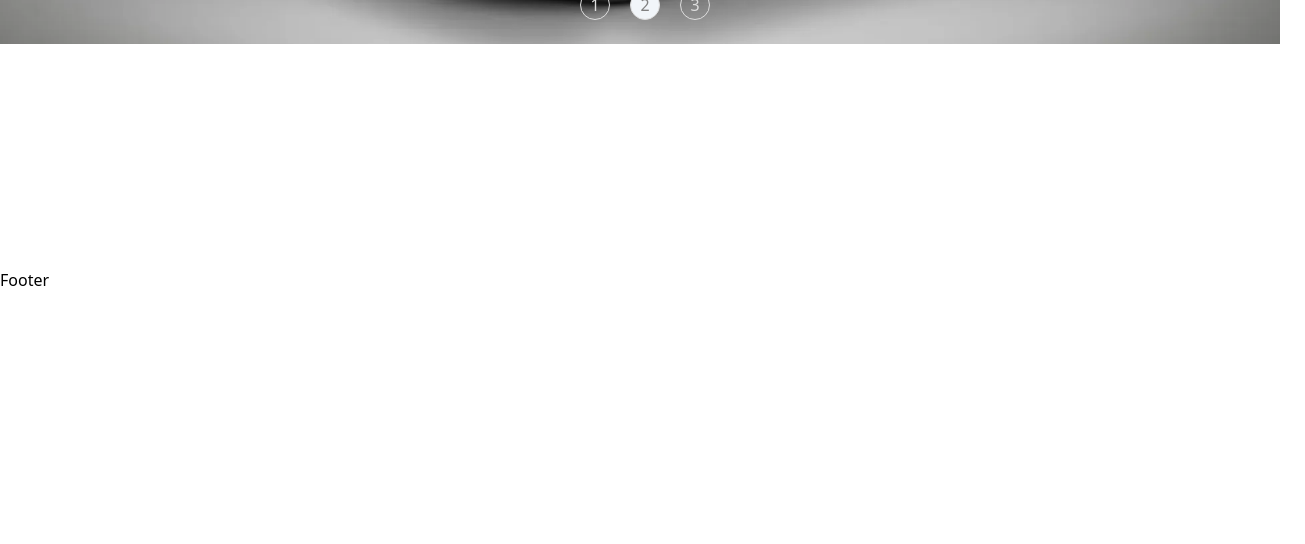
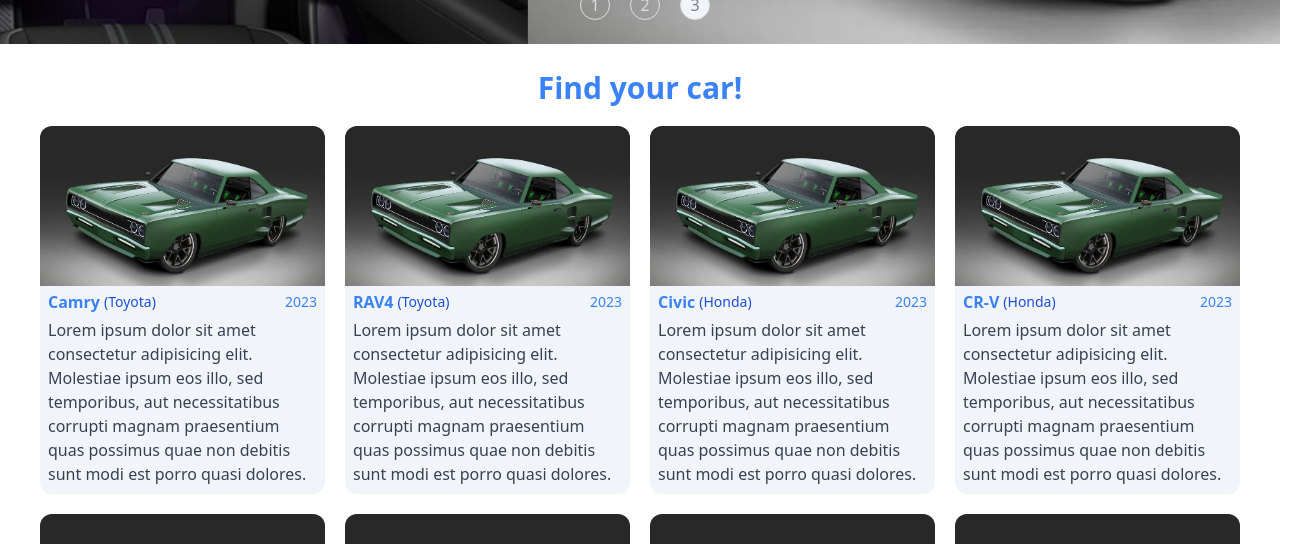
Before and after one commit to Mansour4955/expert-eye-test, a React (Create React App) app: page / in a window 1280 px wide. Shown: the part 508-1052 px from the top of the page, 1305 px wide, since content can reach past the window. Before the commit the page ends 800 px from the top, so only its background shows below. Built offline with nearby package versions, Linux system fonts and the light colour scheme; grey boxes are pictures that could not be loaded.

Commit message:
almost finished cards

```diff
--- /dev/null
+++ b/src/components/HomePageBelowSection.jsx
@@ -0,0 +1,46 @@
+import React, { useState } from "react";
+import cars from "../data/cars.json";
+import image from "../assets/553r-dark-green-muscle-car-1920x914.webp";
+const HomePageBelowSection = () => {
+  const [showPopup, setShowPopup] = useState(false);
+  return (
+    <div className="py-5 px-10 flex flex-col items-center gap-y-5">
+      <h4 className="text-3xl text-blue_color font-semibold">Find your car!</h4>
+      <div className="w-full grid grid-cols-4 gap-5">
+        {cars?.vehicles?.map((vehicle, index) => (
+          <div
+            className="col-span-1 bg-grey_color flex flex-col rounded-xl duration-200 hover:shadow-[0px_0px_28px_20px_#00000024] cursor-pointer"
+            key={index}
+          >
+            <img
+              className="w-full h-40 rounded-t-xl"
+              src={image}
+              alt="car's img"
+            />
+            <div className="flex flex-col gap-y-1 mt-1 mb-2 mx-2">
+              <div className="flex items-center justify-between">
+                <p className="font-bold text-blue_color flex items-center gap-x-1">
+                  {vehicle.model}{" "}
+                  <span className="font-medium text-sm text-blue-700">
+                    ({vehicle.make})
+                  </span>
+                </p>
+                <span className="text-blue_color text-sm font-medium">
+                  {vehicle?.year}
+                </span>
+              </div>
+              <p className="text-gray-700">
+                Lorem ipsum dolor sit amet consectetur adipisicing elit.
+                Molestiae ipsum eos illo, sed temporibus, aut necessitatibus
+                corrupti magnam praesentium quas possimus quae non debitis sunt
+                modi est porro quasi dolores.
+              </p>
+            </div>
+          </div>
+        ))}
+      </div>
+    </div>
+  );
+};
+
+export default HomePageBelowSection;
--- a/src/components/Slider.jsx
+++ b/src/components/Slider.jsx
@@ -2,9 +2,9 @@
 import Slider from "react-slick";
 import "slick-carousel/slick/slick.css";
 import "slick-carousel/slick/slick-theme.css";
-import image1 from "../assets/r_006.jpg";
-import image2 from "../assets/553r-dark-green-muscle-car-1920x914.webp";
-import image3 from "../assets/sports-vs-supercars-cover-230920221250-420x230.jpg";
+import image1 from "../assets/X76124GL_303101393_059_DX_ENTRY.avif";
+import image2 from "../assets/r_006.jpg";
+import image3 from "../assets/553r-dark-green-muscle-car-1920x914.webp";
 import Typewriter from "react-typewriter-effect";
 
 const TextWriterSlider = () => {
@@ -61,7 +61,7 @@
   const images = [image1, image2, image3];
 
   return (
-    <div className="relative w-full mx-auto">
+    <div className="relative w-full overflow-x-hidden">
       <div className="absolute top-1/2 left-1/2 -translate-x-1/2 -translate-y-1/2 z-20 text-5xl text-gray-200 font-bold">
         <Typewriter
           text="Welcome to the biggest cars market in the world!"
--- a/src/pages/HomePage.jsx
+++ b/src/pages/HomePage.jsx
@@ -1,27 +1,13 @@
 import React from "react";
 import TextWriterSlider from "../components/Slider";
+import HomePageBelowSection from "../components/HomePageBelowSection";
 const HomePage = () => {
   return (
-    <div className="w-full">
+    <div className="w-full flex flex-col">
       <TextWriterSlider />
+      <HomePageBelowSection />
     </div>
   );
 };
 
 export default HomePage;
-{
-  /* <table>
-<thead>
-  <tr>
-    <th>Brand</th>
-    <th>Model</th>
-    <th>Year</th>
-  </tr>
-</thead>
-</table> */
-}
-
-{
-  /* Welcome to the biggest cars market in the world!
-here where you can find your dream car based on your price */
-}
```
Also changed, not shown: src/assets/X76124GL_303101393_059_DX_ENTRY.avif (added).
